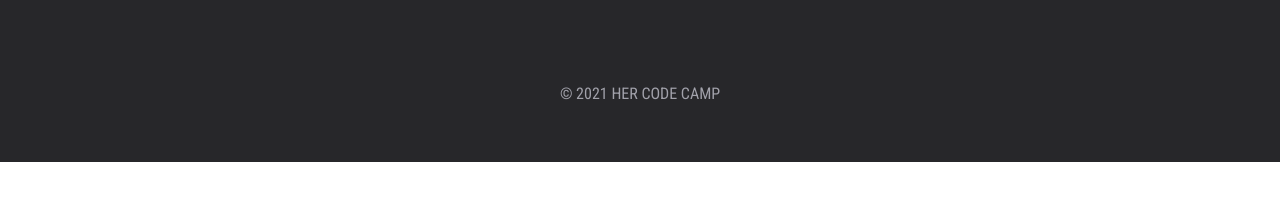
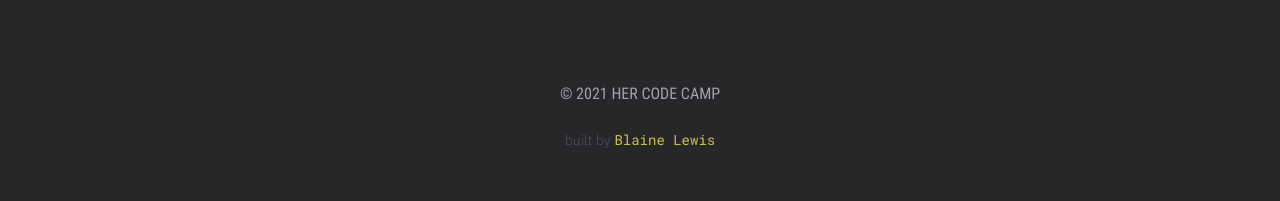
Before and after one commit to osmanshd/hercodecamp.github.io, a Gatsby site: page /faq in a window 1280 px wide. Shown: the part 863-1064 px from the top of the page. Before the commit the page ends 1025 px from the top, so only its background shows below. Built offline with nearby package versions, Linux system fonts and the light colour scheme; Gatsby itself is replaced by a stand-in of ours; some icons are missing; what @tailwindcss/typography would draw is missing.

Commit message:
v1.0 w/ smol attribution

```diff
--- a/src/components/layout.tsx
+++ b/src/components/layout.tsx
@@ -250,7 +250,16 @@ export const Footer = () => (
         <Instagram className="h-full" />
       </a>
     </div>
-    <p className="text-center text-gray-400">© 2021 HER CODE CAMP</p>
+    <p className="mb-6 text-center text-gray-400">© 2021 HER CODE CAMP</p>
+    <p className="text-sm font-light text-center ">
+      <span className="mr-1 text-gray-600 font-body">built by</span>
+      <a
+        className="font-mono font-normal text-opacity-80 text-icterine"
+        href="https://blainelewis.ca"
+      >
+        Blaine Lewis
+      </a>
+    </p>
   </section>
 )
 
```
